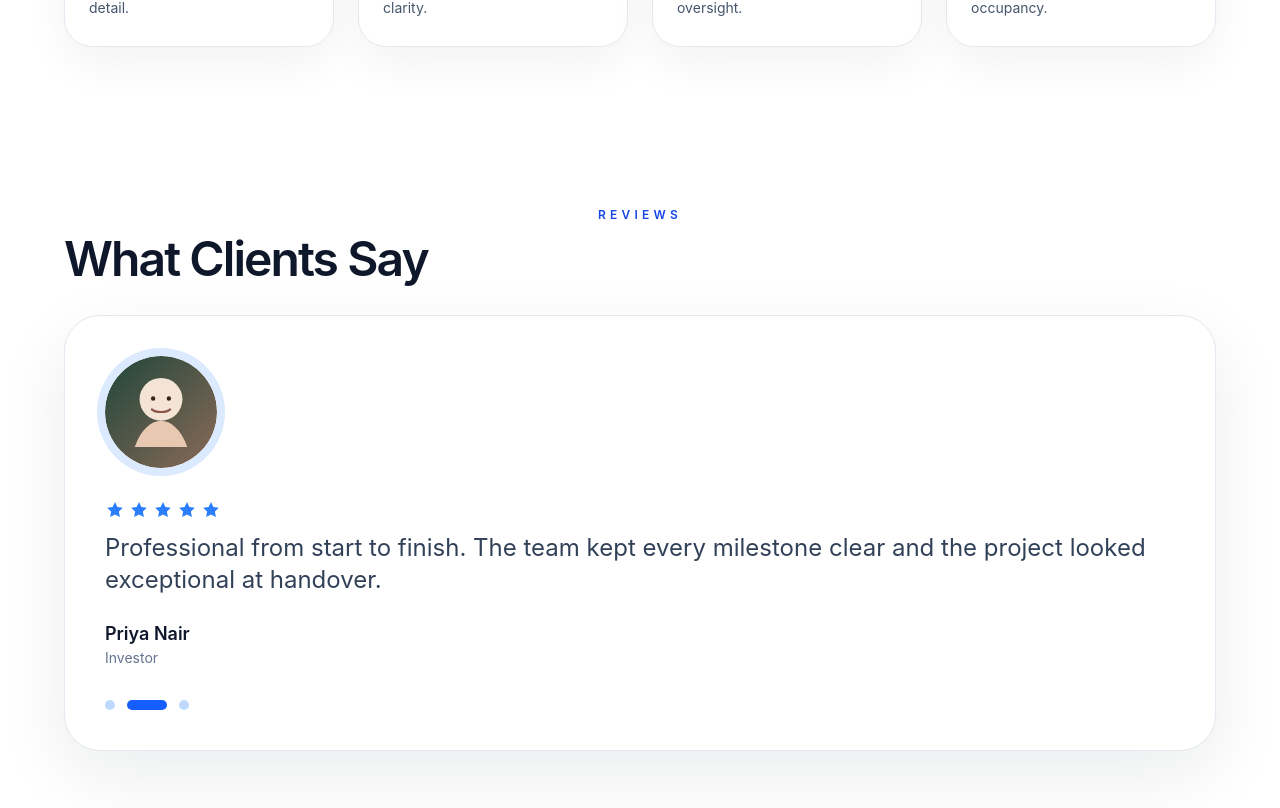
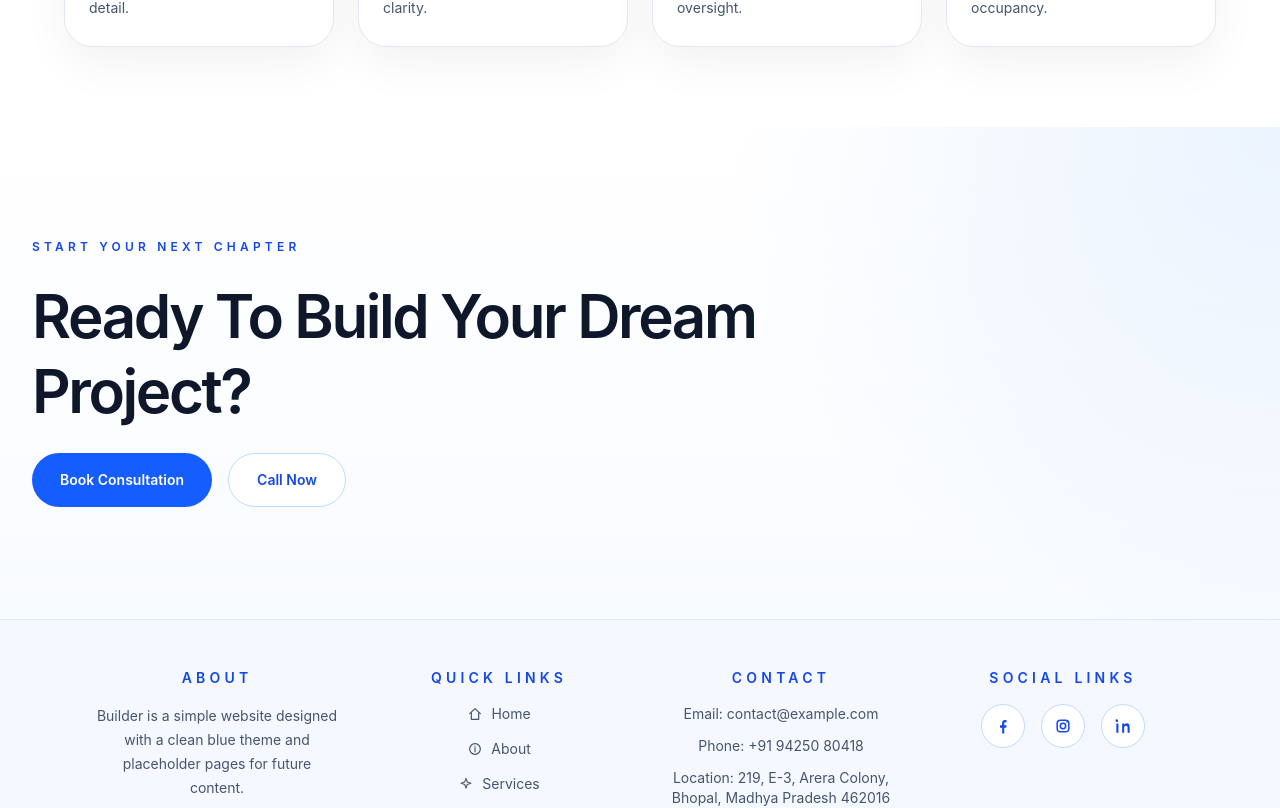
Before and after one commit to YojitSiddhant/builder-website, a Next.js app: page / in a window 1280 px wide. Shown: the part 3480-4288 px from the top of the page. Built offline with nearby package versions, Linux system fonts and the light colour scheme.

Commit message:
Remove homepage reviews section

```diff
--- a/components/home-page.tsx
+++ b/components/home-page.tsx
@@ -231,33 +231,6 @@ const processSteps = [
   },
 ] as const;
 
-const testimonials = [
-  {
-    name: "Aarav Mehta",
-    role: "Homeowner",
-    rating: 5,
-    review:
-      "They delivered exactly what they promised. The quality, communication, and finish exceeded our expectations.",
-    image: "/home/avatar-aarav.svg",
-  },
-  {
-    name: "Priya Nair",
-    role: "Investor",
-    rating: 5,
-    review:
-      "Professional from start to finish. The team kept every milestone clear and the project looked exceptional at handover.",
-    image: "/home/avatar-priya.svg",
-  },
-  {
-    name: "Rohan Kapoor",
-    role: "Business Owner",
-    rating: 5,
-    review:
-      "A dependable builder with a premium approach. The commercial space came together beautifully and on schedule.",
-    image: "/home/avatar-rohan.svg",
-  },
-] as const;
-
 const sectionReveal = {
   hidden: { opacity: 0, y: 24 },
   show: {
@@ -270,8 +243,6 @@ const sectionReveal = {
 export function HomePage() {
   const [heroIndex, setHeroIndex] = useState(0);
   const [heroPaused, setHeroPaused] = useState(false);
-  const [testimonialIndex, setTestimonialIndex] = useState(0);
-  const [testimonialPaused, setTestimonialPaused] = useState(false);
 
   useEffect(() => {
     if (heroPaused) return;
@@ -282,16 +253,6 @@ export function HomePage() {
 
     return () => window.clearInterval(timer);
   }, [heroPaused]);
-
-  useEffect(() => {
-    if (testimonialPaused) return;
-
-    const timer = window.setInterval(() => {
-      setTestimonialIndex((current) => (current + 1) % testimonials.length);
-    }, 5000);
-
-    return () => window.clearInterval(timer);
-  }, [testimonialPaused]);
 
   return (
     <div className="-mt-8 overflow-x-clip bg-white text-slate-900">
@@ -307,12 +268,6 @@ export function HomePage() {
         <TrustSection />
         <ServicesSection />
         <ProcessSection />
-        <TestimonialsSection
-          activeIndex={testimonialIndex}
-          setActiveIndex={setTestimonialIndex}
-          paused={testimonialPaused}
-          setPaused={setTestimonialPaused}
-        />
         <FinalCta />
       </main>
     </div>
@@ -743,90 +698,6 @@ function ProcessSection() {
   );
 }
 
-function TestimonialsSection({
-  activeIndex,
-  setActiveIndex,
-  paused,
-  setPaused,
-}: {
-  activeIndex: number;
-  setActiveIndex: Dispatch<SetStateAction<number>>;
-  paused: boolean;
-  setPaused: Dispatch<SetStateAction<boolean>>;
-}) {
-  const testimonial = testimonials[activeIndex];
-
-  return (
-    <SectionBand>
-      <SectionShell eyebrow="Reviews" title="What Clients Say">
-        <div
-          className="relative overflow-hidden rounded-[2.25rem] border border-slate-200 bg-white p-8 shadow-[0_24px_70px_rgba(15,23,42,0.08)] sm:p-10"
-          onMouseEnter={() => setPaused(true)}
-          onMouseLeave={() => setPaused(false)}
-        >
-          <AnimatePresence mode="wait">
-            <motion.div
-              key={testimonial.name}
-              className="grid gap-8 lg:grid-cols-[auto,1fr]"
-              initial={{ opacity: 0, y: 18 }}
-              animate={{ opacity: 1, y: 0 }}
-              exit={{ opacity: 0, y: -18 }}
-              transition={{ duration: 0.5, ease: "easeOut" }}
-            >
-              <div className="flex justify-center lg:justify-start">
-                <div className="relative h-28 w-28 overflow-hidden rounded-full ring-8 ring-blue-100">
-                  <Image
-                    src={testimonial.image}
-                    alt={testimonial.name}
-                    fill
-                    sizes="112px"
-                    className="object-cover"
-                  />
-                </div>
-              </div>
-
-              <div className="flex flex-col justify-center">
-                <div className="mb-3 flex items-center gap-1 text-blue-500">
-                  {Array.from({ length: testimonial.rating }).map((_, index) => (
-                    <StarIcon key={index} className="h-5 w-5" />
-                  ))}
-                </div>
-                <p className="text-xl leading-8 text-slate-700 sm:text-2xl">
-                  {testimonial.review}
-                </p>
-                <div className="mt-6">
-                  <p className="text-lg font-semibold text-slate-900">{testimonial.name}</p>
-                  <p className="text-sm text-slate-500">{testimonial.role}</p>
-                </div>
-              </div>
-            </motion.div>
-          </AnimatePresence>
-
-          <div className="mt-8 flex flex-wrap items-center gap-3">
-            {testimonials.map((item, index) => (
-              <button
-                key={item.name}
-                type="button"
-                aria-label={`Show testimonial from ${item.name}`}
-                aria-pressed={index === activeIndex}
-                onClick={() => setActiveIndex(index)}
-                className={[
-                  "h-2.5 rounded-full transition-all duration-300",
-                  index === activeIndex ? "w-10 bg-blue-600" : "w-2.5 bg-blue-200 hover:bg-blue-400",
-                ].join(" ")}
-              />
-            ))}
-          </div>
-
-          {paused ? (
-            <div className="pointer-events-none absolute inset-0 bg-white/5" aria-hidden="true" />
-          ) : null}
-        </div>
-      </SectionShell>
-    </SectionBand>
-  );
-}
-
 function FinalCta() {
   return (
     <section
@@ -1042,14 +913,6 @@ function BuildingIcon({ className }: { className?: string }) {
   );
 }
 
-function StarIcon({ className }: { className?: string }) {
-  return (
-    <svg viewBox="0 0 24 24" fill="currentColor" aria-hidden="true" className={className}>
-      <path d="m12 2.5 2.9 5.9 6.5.9-4.7 4.6 1.1 6.5-5.8-3.1-5.8 3.1 1.1-6.5-4.7-4.6 6.5-.9L12 2.5Z" />
-    </svg>
-  );
-}
-
 function ChevronIcon({ direction }: { direction: "left" | "right" }) {
   return (
     <svg viewBox="0 0 24 24" fill="none" aria-hidden="true" className="h-5 w-5">
```
